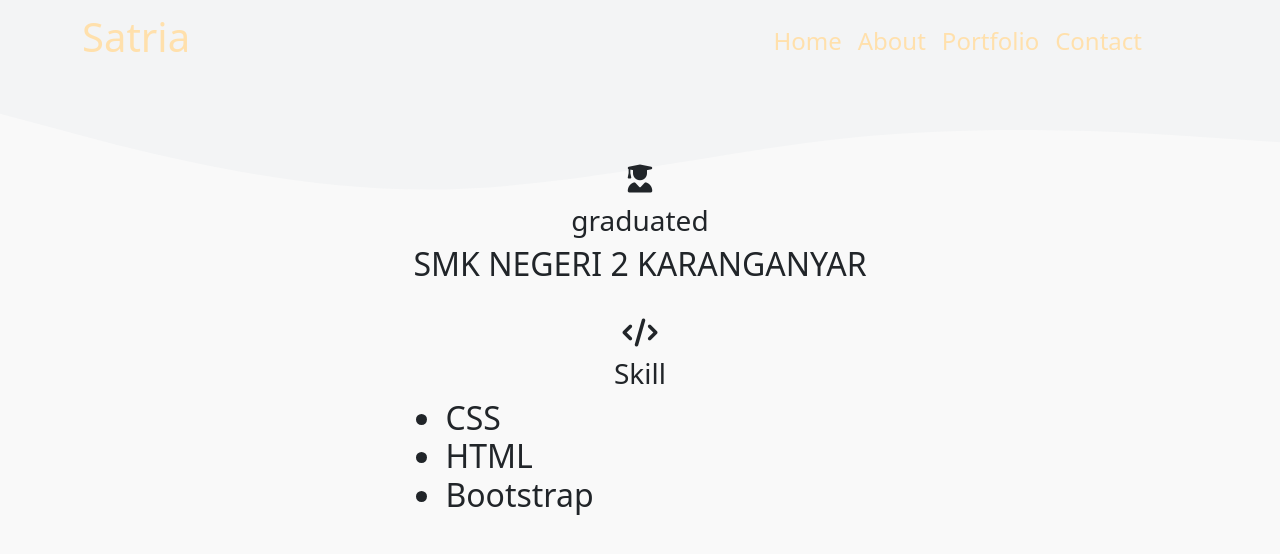
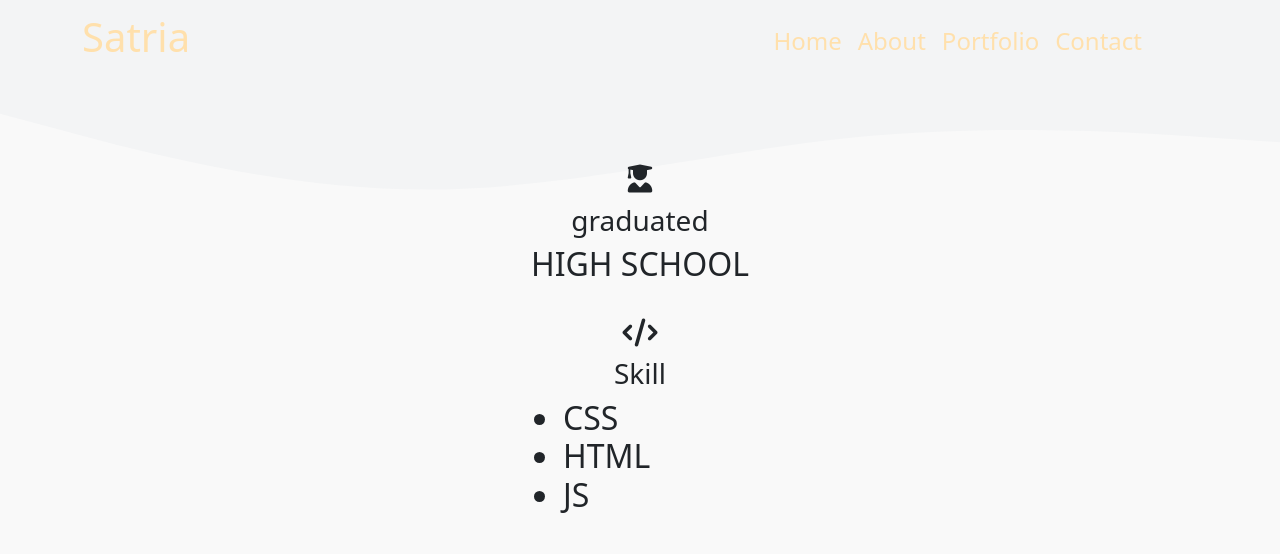
Before and after one commit to SatriaCS/satriacs.github.io, a plain HTML site: page about.html in a window 1280 px wide. Drawn offline with nearby package versions, Linux system fonts and the light colour scheme.

Commit message:
edit about page

```diff
--- a/about.html
+++ b/about.html
@@ -52,7 +52,7 @@
             <div class="col8">
                 <h3 class="text-center"><i class="fa-sharp fa-solid fa-user-graduate"></i></h3>
                 <h3 class="text-center">graduated</h3>
-                <h2>SMK NEGERI 2 KARANGANYAR</h2>
+                <h2>HIGH SCHOOL</h2>
                 <br>
                 <h3 class="text-center"><i class="fa-sharp fa-solid fa-code"></i></h3>
                 <h3 class="text-center">Skill</h3>
@@ -60,7 +60,7 @@
                     <ul>
                         <li>CSS</li>
                         <li>HTML</li>
-                        <li>Bootstrap</li>
+                        <li>JS</li>
                     </ul>
                 </H2>
             </div>
```
